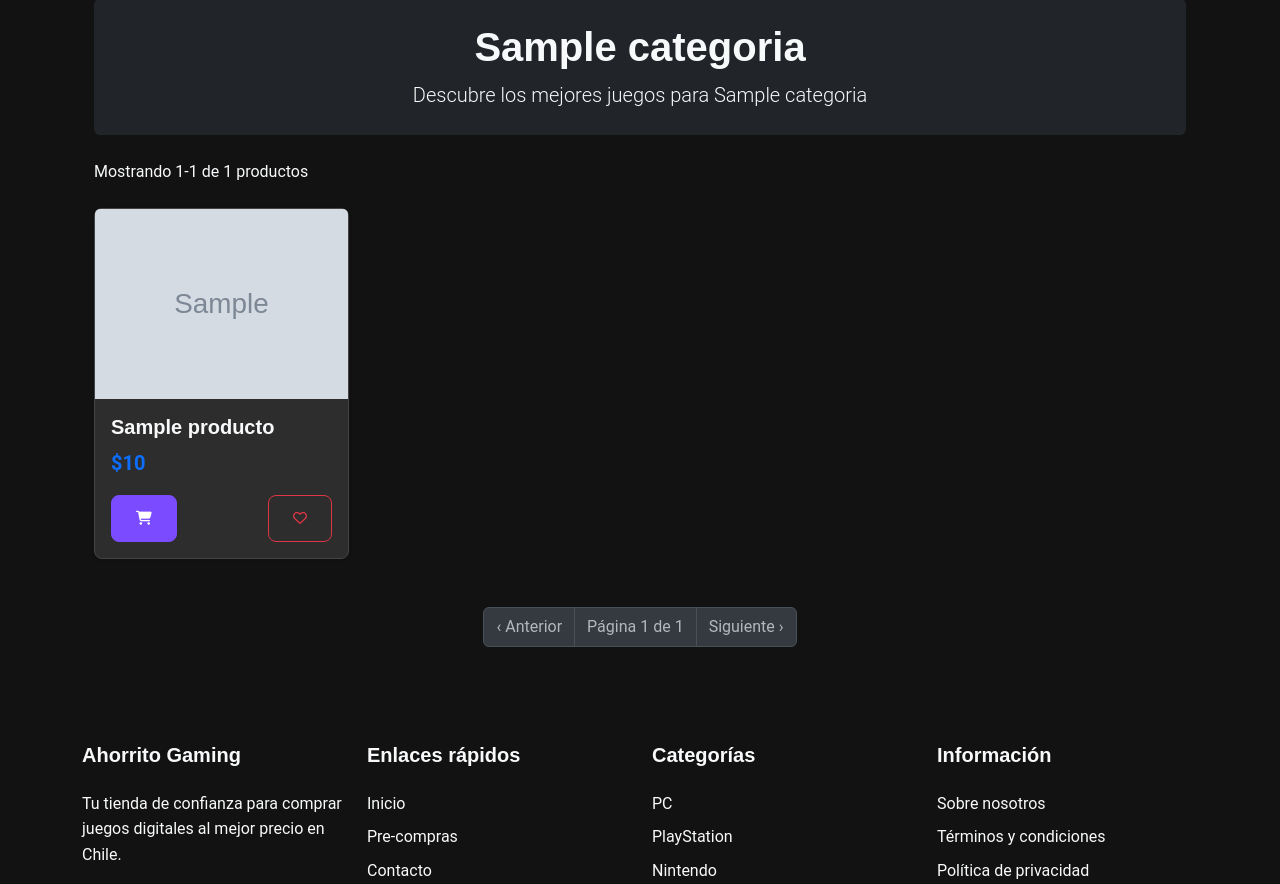
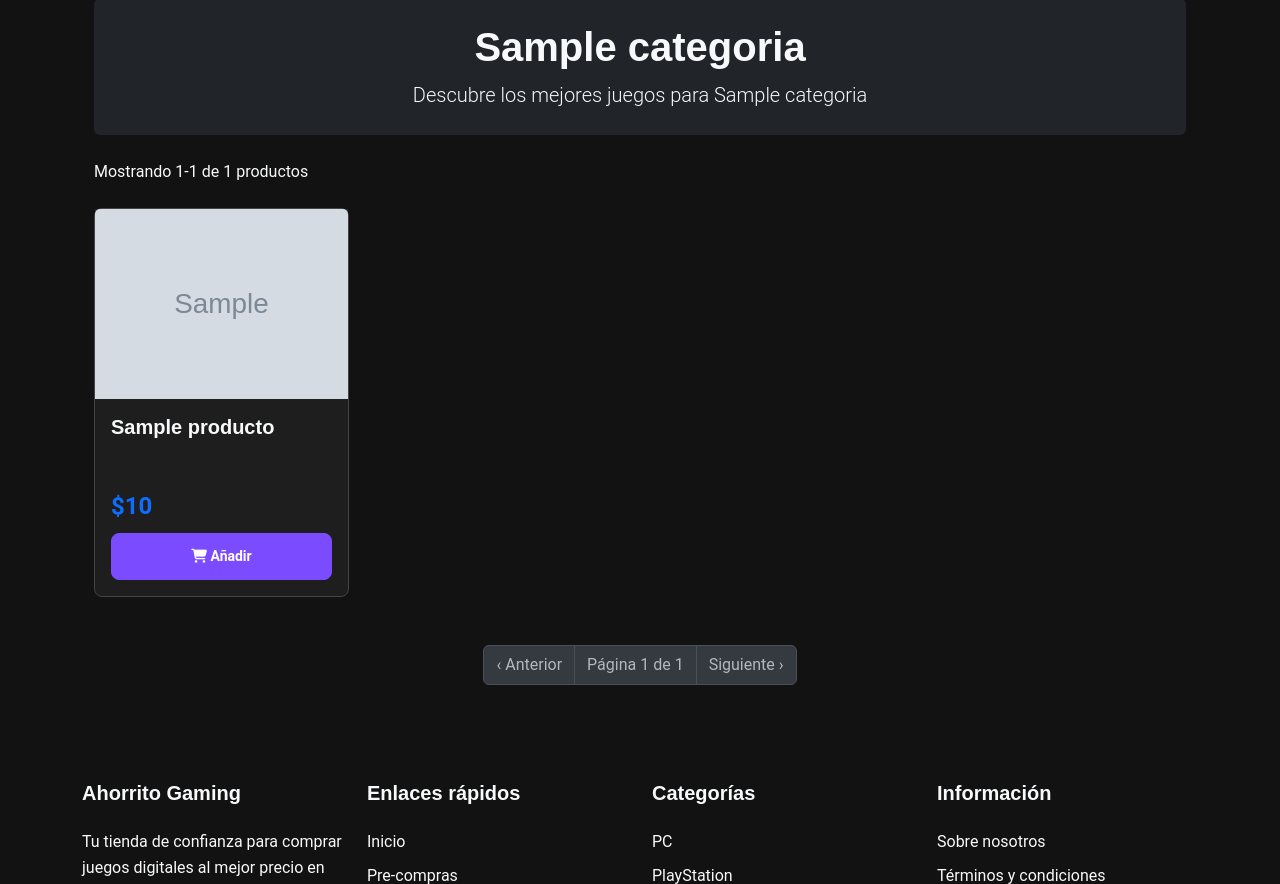
Before and after one commit to LizzyxHamu/ahorrito_gaming_1, a Django app: template templates/core/categoria.html in a window 1280 px wide. Shown: the part 134-1018 px from the top of the page. Run offline with Django 5.2, Linux system fonts and the light colour scheme; the template is opened without the code that fills it: most values are stand-ins (such as "Sample title", 1, 10 or a date in 2020).

Commit message:
Versión 2.0: Proyecto  funcional y pulido

```diff
--- a/static/css/styles.css
+++ b/static/css/styles.css
@@ -72,3 +72,41 @@ a:focus-visible, button:focus-visible, input:focus-visible, select:focus-visible
 .about-us-logo:hover {
     opacity: 1;
 }
+
+.product-card {
+    display: flex;
+    flex-direction: column;
+    height: 100%; /* ¡Crucial! Hace que todas las tarjetas en una fila tengan la misma altura. */
+    transition: transform 0.2s ease, box-shadow 0.2s ease;
+}
+.product-card:hover {
+    transform: translateY(-5px);
+    box-shadow: 0 10px 20px rgba(0, 0, 0, 0.5);
+}
+.product-card-img-container {
+    aspect-ratio: 4 / 3; /* Obliga a todas las imágenes a tener la misma proporción 4:3 */
+    overflow: hidden;
+    background-color: var(--dark-ui);
+}
+.product-card .card-img-top {
+    width: 100%;
+    height: 100%;
+    object-fit: cover; /* Rellena el espacio sin deformar la imagen */
+    transition: transform var(--transition-speed) ease;
+}
+.product-card:hover .card-img-top {
+    transform: scale(1.05);
+}
+.product-card .card-body {
+    display: flex;
+    flex-direction: column;
+    flex-grow: 1; /* Permite que esta sección se estire para llenar el espacio vacío */
+}
+.product-card .card-title {
+    /* Le damos una altura mínima para que los títulos largos no desalineen las tarjetas */
+    min-height: 3rem; /* Espacio aproximado para 2 líneas de texto */
+    margin-bottom: 0.5rem;
+}
+.product-card .mt-auto {
+    margin-top: auto !important; /* Forza al bloque de precio/botones a irse al fondo */
+}
--- a/templates/core/includes/_product_card.html
+++ b/templates/core/includes/_product_card.html
@@ -1,40 +1,37 @@
 {% load static %}
 {% load humanize %}
-
 <div class="col">
-    <div class="card product-card h-100 bg-dark-ui text-light shadow-sm">
+    <div class="card h-100 product-card d-flex flex-column">
         <a href="{{ producto.get_absolute_url }}">
-            {% if producto.imagen and producto.imagen.url %}
+            <div class="product-card-img-container">
+                {% if producto.imagen %}
                     <img src="{{ producto.imagen.url }}" class="card-img-top" alt="{{ producto.nombre }}">
                 {% else %}
                     <img src="{% static 'img/no_image.png' %}" class="card-img-top" alt="Imagen no disponible">
                 {% endif %}
+            </div>
         </a>
         <div class="card-body d-flex flex-column">
-            <h5 class="card-title flex-grow-1">
+            <h5 class="card-title">
                 <a href="{{ producto.get_absolute_url }}" class="text-light text-decoration-none stretched-link">{{ producto.nombre }}</a>
             </h5>
-            <p class="card-text text-primary fs-5 fw-bold mb-3">${{ producto.precio|intcomma }}</p>
-
-            <div class="d-flex justify-content-between align-items-center mt-auto">
-                <form action="{% url 'cart:add_to_cart' producto.id %}?next={{ request.path|urlencode }}" method="post" class="d-inline">
+            <div class="mt-auto pt-3">
+                <p class="card-text fs-4 fw-bold text-primary mb-2">${{ producto.precio|intcomma }}</p>
+                <div class="d-grid gap-2 d-flex justify-content-between">
+                    <form action="{% url 'cart:add_to_cart' producto.id %}?next={{ request.get_full_path|urlencode }}" method="post" class="flex-grow-1">
                         {% csrf_token %}
-                    <button type="submit" class="btn btn-sm btn-primary" data-bs-toggle="tooltip" data-bs-placement="top" title="Añadir al Carrito">
-                        <i class="fas fa-shopping-cart"></i>
+                        <button type="submit" class="btn btn-primary btn-sm w-100"><i class="fas fa-shopping-cart"></i> Añadir</button>
+                    </form>
+                    {% if user.is_authenticated %}
+                    <form action="{% url 'core:add_to_wishlist' producto.id %}?next={{ request.get_full_path|urlencode }}" method="post">
+                        {% csrf_token %}
+                        <button type="submit" class="btn btn-outline-danger btn-sm" title="Añadir a Deseos">
+                            {% if user in producto.wishlist.all %}<i class="fas fa-heart"></i>{% else %}<i class="far fa-heart"></i>{% endif %}
                         </button>
                     </form>
-
-                <form action="{% url 'core:add_to_wishlist' producto.id %}?next={{ request.path|urlencode }}" method="post" class="d-inline">
-                    {% csrf_token %}
-                    <button type="submit" class="btn btn-sm btn-outline-danger" data-bs-toggle="tooltip" data-bs-placement="top" title="Añadir a Lista de Deseos">
-                        {% if user.is_authenticated and producto in user.wishlist_items.all %}
-                            <i class="fas fa-heart"></i>
-                        {% else %}
-                            <i class="far fa-heart"></i>
                     {% endif %}
-                    </button>
-                </form>
                 </div>
             </div>
         </div>
     </div>
+</div>
```
Also changed, not shown: ahorrito_gaming/settings.py (+28 -16 lines). Lines whose indentation alone changed are shown as unchanged.
